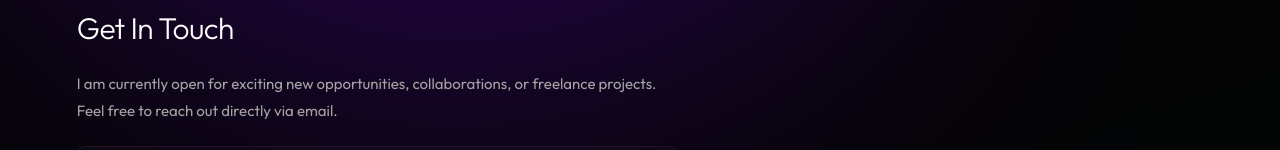
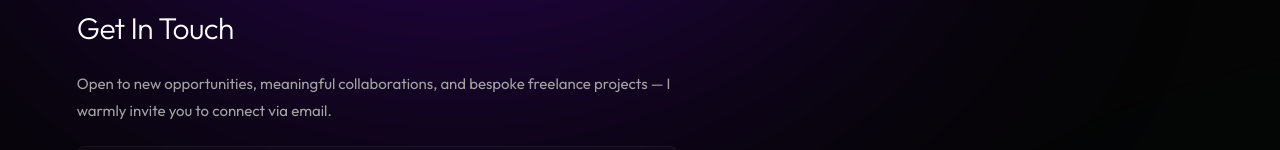
Before and after one commit to pavanpavan1138h-cpu/studio.arch, a React (Vite) app: page /contact in a window 1280 px wide. Shown: the part 233-383 px from the top of the page. Built offline with nearby package versions, Linux system fonts and the light colour scheme.

Commit message:
Revise contact information description for clarity

```diff
--- a/src/pages/ContactPage.jsx
+++ b/src/pages/ContactPage.jsx
@@ -9,7 +9,7 @@ const ContactPage = () => {
         <section className="contact-content fade-in">
           <h3>Get In Touch</h3>
           <p>
-            I am currently open for exciting new opportunities, collaborations, or freelance projects. Feel free to reach out directly via email.
+            Open to new opportunities, meaningful collaborations, and bespoke freelance projects — I warmly invite you to connect via email.
           </p>
           <div className="contact-info-card">
             <p><strong>Email:</strong> <a href="mailto:Manojkumarps25302@gmail.com" className="contact-link">Manojkumarps25302@gmail.com</a></p>
```
